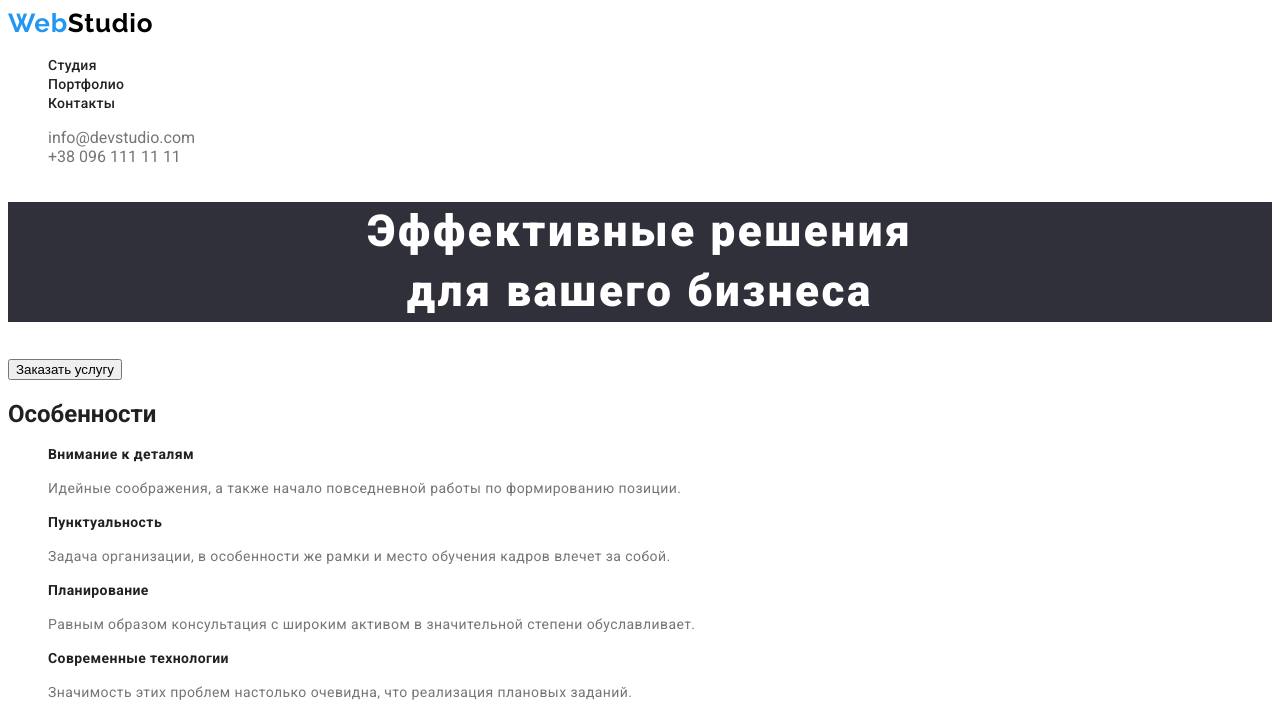
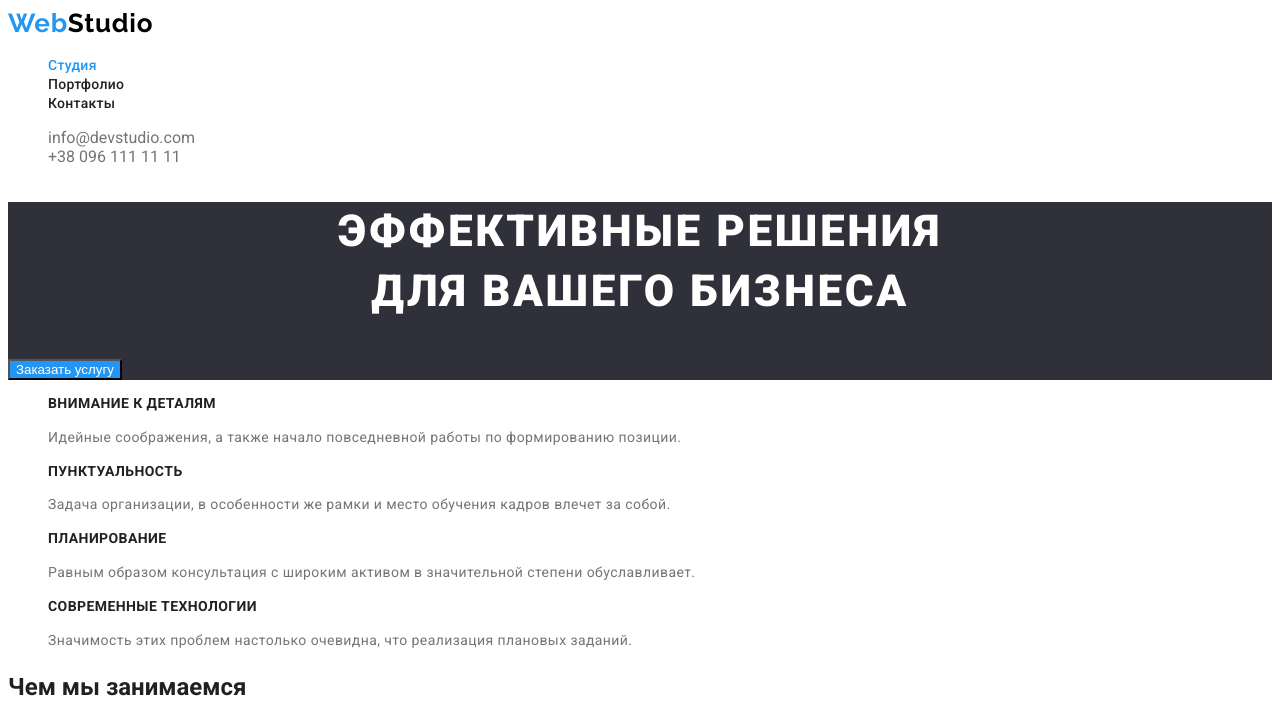
Before and after one commit to Alona-Panchenko/goit-markup-hw-02, a plain HTML site: page index.html in a window 1280 px wide. Shown: the top 720 px of the page. Drawn offline with Linux system fonts and the light colour scheme.

Commit message:
исправлены 9 замечаний
исправления

```diff
--- a/css/styles.css
+++ b/css/styles.css
@@ -4,12 +4,15 @@
   --accent-text-color: #2196f3;
   --contacts-footer-text-color: rgba(255, 255, 255, 0.6);
   --second-background-color: #2f303a;
+  --primary-background-color: #ffffff;
+  --supplementary-color: #ffffff;
+  --section-background-color: #f5f4fa;
 }
 
 /* Общее */
 
 body {
-  background-color: #ffffff;
+  background-color: var(--primary-background-color);
   color: var(--primary-text-color);
   font-family: roboto, sans-serif;
   font-style: normal;
@@ -46,6 +49,10 @@ body {
   text-decoration: none;
 }
 
+.site-nav .current {
+  color: var(--accent-text-color);
+}
+
 .list {
   list-style: none;
 }
@@ -65,10 +72,15 @@ body {
 
 /* кнопочки */
 
+.button-prime {
+  background-color: var(--accent-text-color);
+  color: var(--supplementary-color);
+}
+
 .button-list:hover,
 .button-list:focus {
   background-color: var(--accent-text-color);
-  color: #ffffff;
+  color: var(--supplementary-color);
 }
 
 .button-list {
@@ -94,14 +106,20 @@ body {
 }
 
 /* Герой */
+
+.hero {
+  background-color: var(--second-background-color);
+}
+
 .hero .hero-title {
-  color: #ffffff;
+  color: var(--supplementary-color);
   background-color: var(--second-background-color);
   font-size: 44px;
   font-weight: 900;
   line-height: 1.36;
   letter-spacing: 0.06em;
   text-align: center;
+  text-transform: uppercase;
 }
 
 /* features */
@@ -111,6 +129,7 @@ body {
   line-height: 1.14;
   letter-spacing: 0.03em;
   text-align: left;
+  text-transform: uppercase;
 }
 
 .features-idea {
@@ -122,24 +141,33 @@ body {
   color: var(--second-text-color);
 }
 
+/* наша команда */
+
+.team {
+  background-color: var(--section-background-color);
+}
 /* футер */
 
 footer {
-  background-color: var(--second-text-color);
+  background-color: var(--second-background-color);
 }
 .footer-logo {
   color: #2196f3;
 }
 .footer-webstudio {
-  color: #ffffff;
+  color: var(--supplementary-color);
   font-family: Raleway;
   font-size: 26px;
   font-weight: 700;
   text-decoration: none;
 }
 
+.footer-nav {
+  font-style: normal;
+}
+
 .footer-nav .footer-adress {
-  color: #ffffff;
+  color: var(--supplementary-color);
 }
 .footer-nav .link {
   color: rgba(255, 255, 255, 0.6);
@@ -154,3 +182,15 @@ footer {
 .footer-nav .link:focus {
   color: var(--accent-text-color);
 }
+
+/* скрытое */
+
+.visually-hidden {
+  position: absolute !important;
+  clip: rect(1px, 1px, 1px, 1px);
+  padding: 0 !important;
+  border: 0 !important;
+  height: 1px !important;
+  width: 1px !important;
+  overflow: hidden;
+}
--- a/index.html
+++ b/index.html
@@ -32,13 +32,13 @@
            <!--Секция 1.Эффективные решения и кнопка-->
             <section class="hero">
                <h1 class="hero-title">Эффективные решения<br/> для вашего бизнеса</h1>
-               <button type="button" class="button-list">Заказать услугу</button>
+               <button type="button" class="button-list button-prime">Заказать услугу</button>
            </section>
 
            <!--Секция 2. Особенности-->
            <section class="features">
-               <h2 class="features-title">Особенности</h2>
-             <ul class="features-type list">
+               <h2 class="visually-hidden">Особенности</h2>
+             <ul class="features-types list">
                  <li>
                  <h3 class="features-type">Внимание к деталям</h3>
                  <p class="features-idea">Идейные соображения, а также начало повседневной работы по формированию позиции.</p>
```
Also changed, not shown: portfolio.html (+9 -10 lines).
